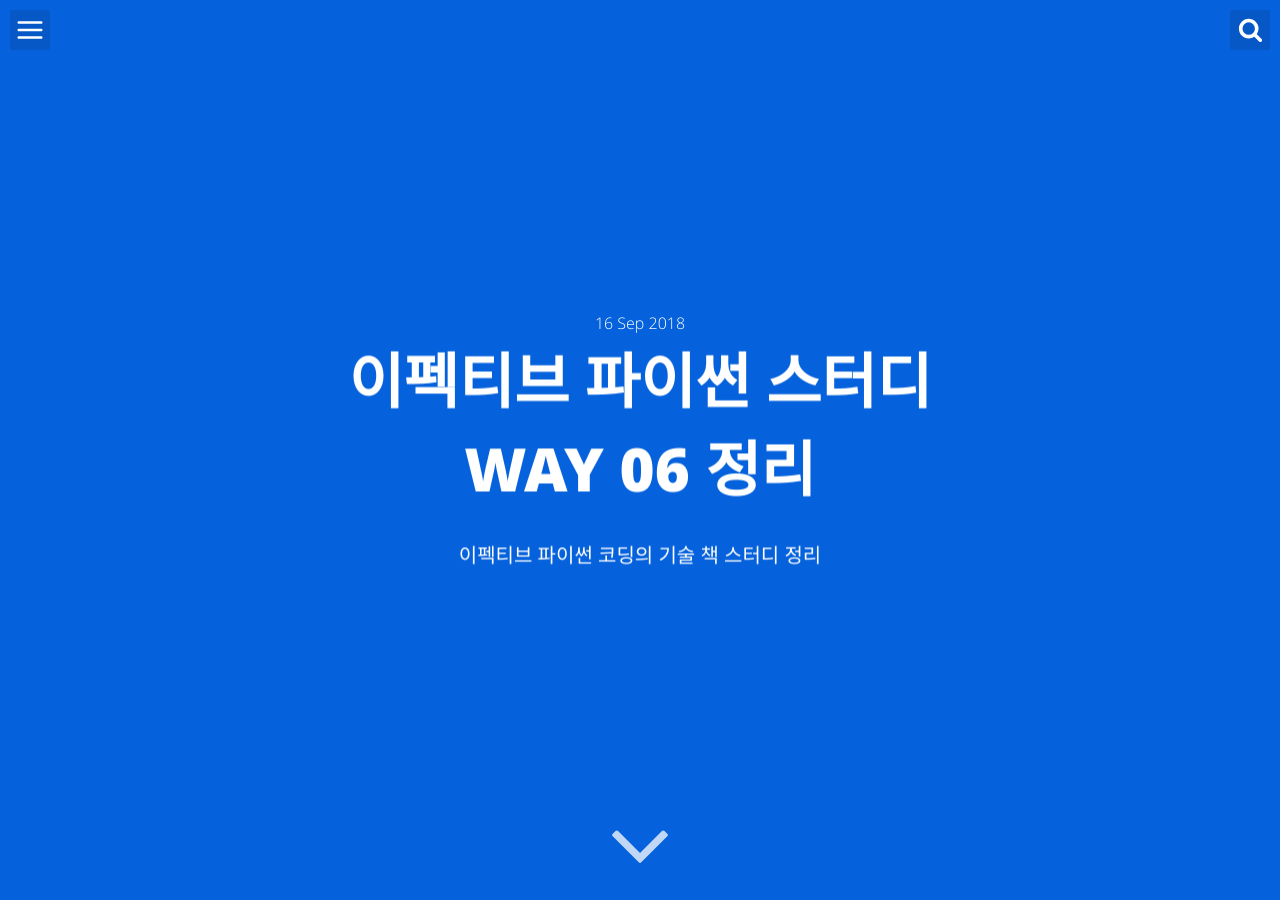
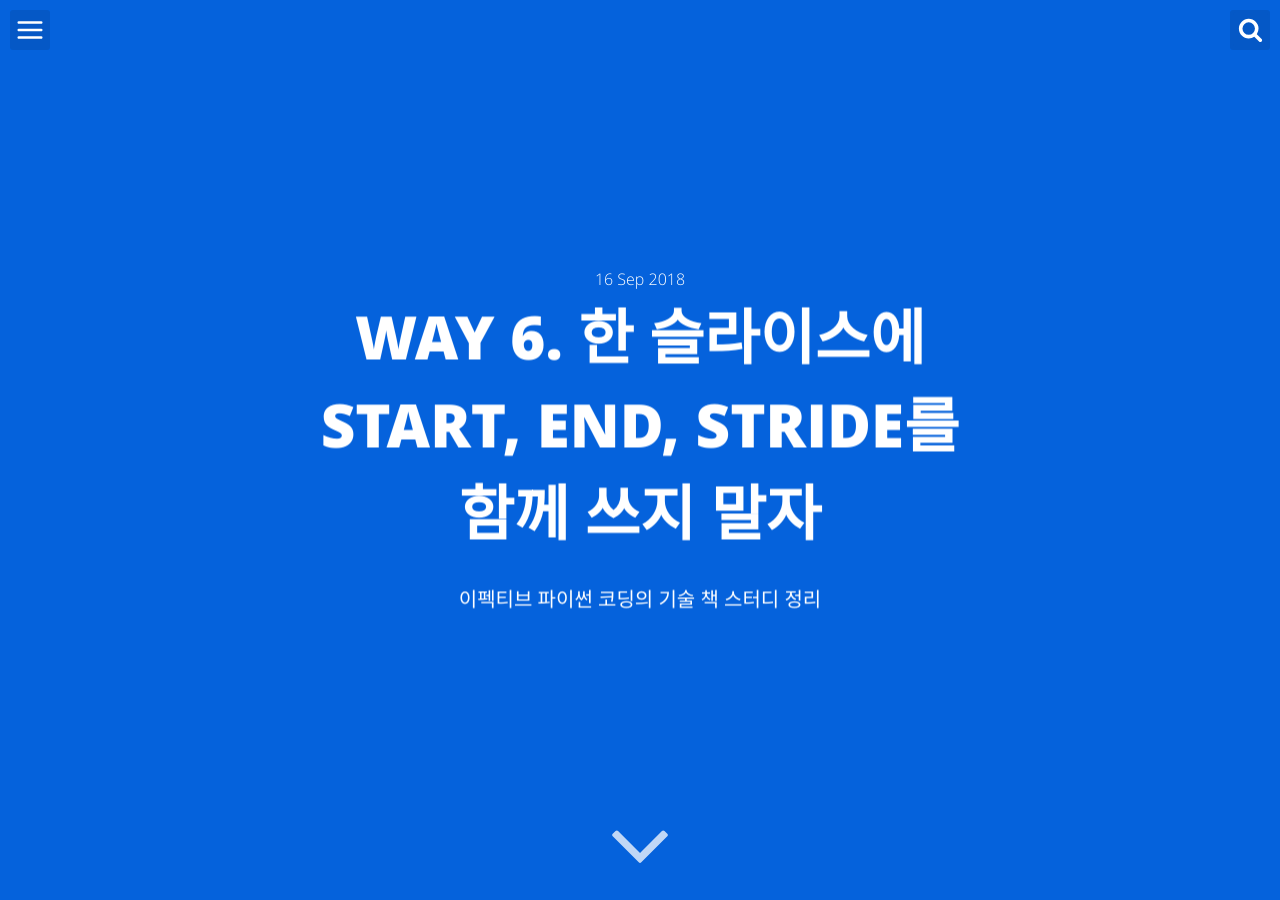
Before and after one commit to hcnoh/blog-prev, a Jekyll site: the page built from _posts/2018-09-16-effective-python-way06.md, in a window 1280 px wide and 900 px high. Built offline with Jekyll 4.4.1, drawn with Linux system fonts in a browser that asks for light colours; comment, search, counter and statistics services are not loaded.

Commit message:
Update 2018-09-16-effective-python-way06.md

```diff
--- a/_posts/2018-09-16-effective-python-way06.md
+++ b/_posts/2018-09-16-effective-python-way06.md
@@ -1,6 +1,6 @@
 ---
 layout: post
-title: "이펙티브 파이썬 스터디 WAY 06 정리"
+title: "WAY 6. 한 슬라이스에 start, end, stride를 함께 쓰지 말자"
 date: 2018-09-16 20:51:23
 image: '/assets/img/'
 description: '이펙티브 파이썬 코딩의 기술 책 스터디 정리'
@@ -8,7 +8,7 @@ tags:
 - python
 categories:
 - 이펙티브 파이썬 스터디
-twitter_text: '이펙티브 파이썬 스터디 WAY 06 정리'
+twitter_text: 'WAY 6. 한 슬라이스에 start, end, stride를 함께 쓰지 말자'
 ---
 
 # WAY 6. 한 슬라이스에 start, end, stride를 함께 쓰지 말자
```
